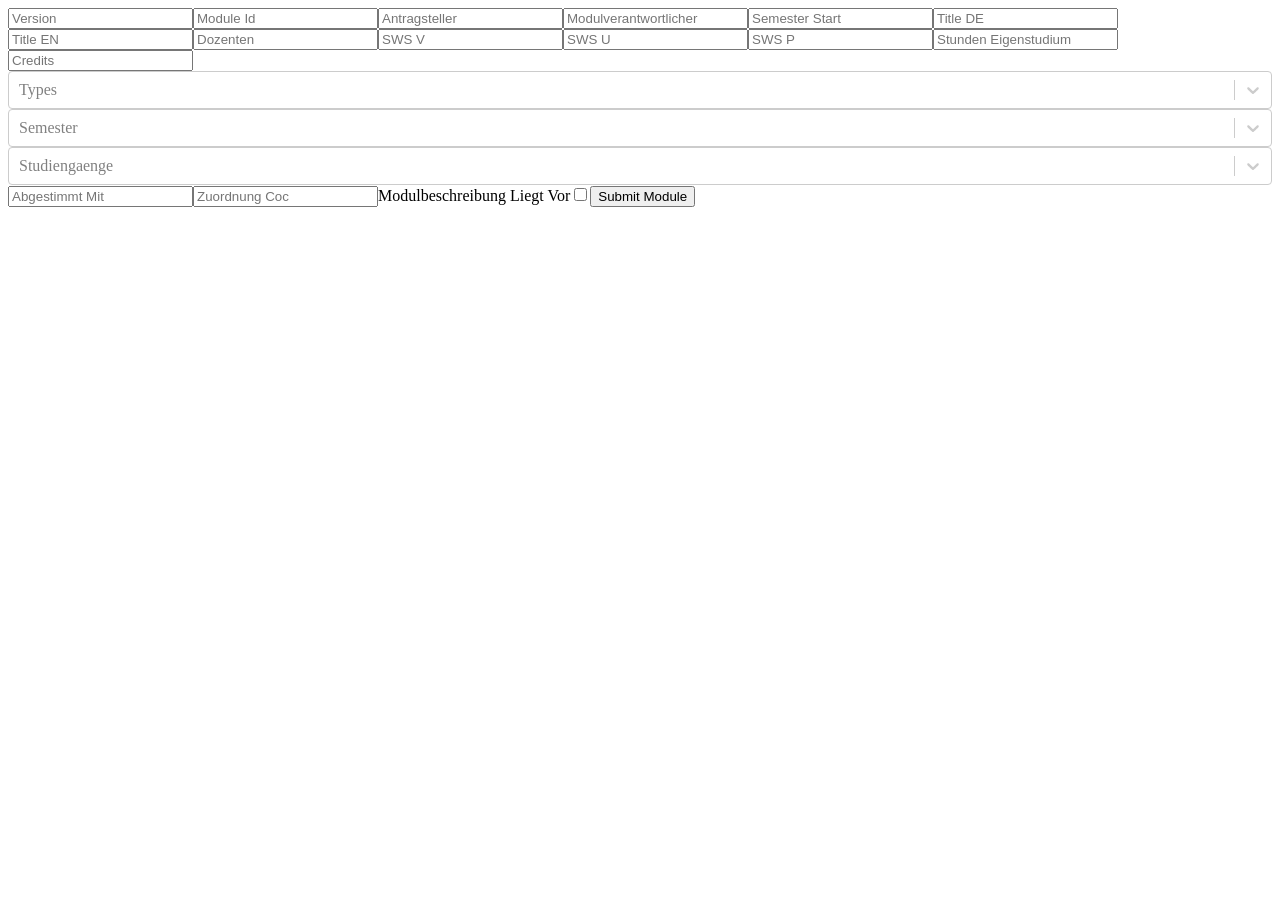
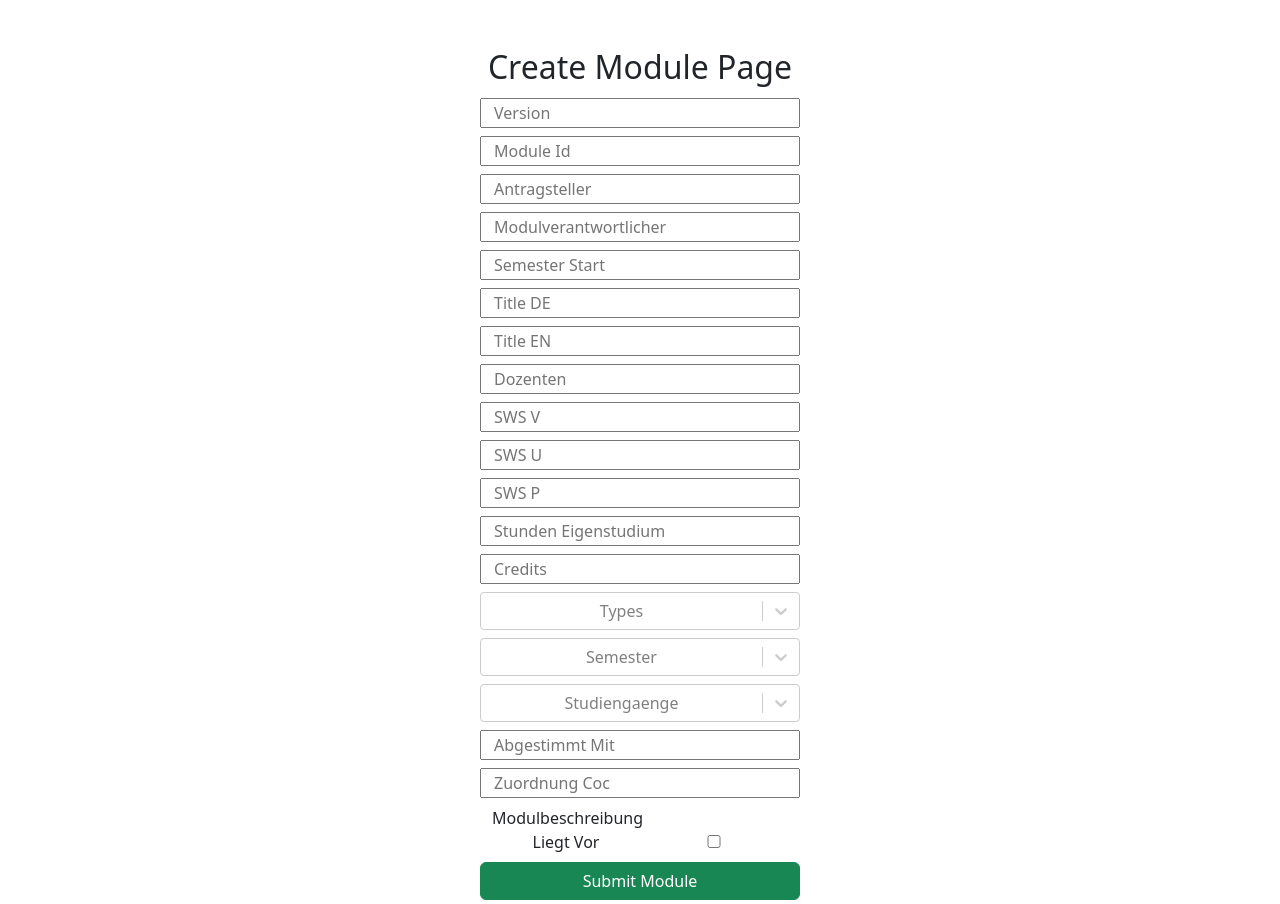
Before and after one commit to burakssen/tum, a React (Create React App) app in the folder frontend/: page /createModule in a window 1280 px wide. Before the commit the page ends 800 px from the top, so only its background shows below. Built offline with nearby package versions, Linux system fonts and the light colour scheme; no server answers; sample sign-in values are in the browser's storage.

Commit message:
Add some css frontend styling with bootstrap

```diff
--- a/frontend/package.json
+++ b/frontend/package.json
@@ -13,6 +13,7 @@
     "@testing-library/react": "^13.4.0",
     "@testing-library/user-event": "^13.5.0",
     "axios": "^1.3.4",
+    "bootstrap": "^5.2.3",
     "localforage": "^1.10.0",
     "match-sorter": "^6.3.1",
     "react": "^18.2.0",
@@ -22,6 +23,7 @@
     "react-select": "^5.7.0",
     "sort-by": "^1.2.0",
     "styled-components": "^5.3.8",
+    "wc-toast": "^1.2.9",
     "web-vitals": "^2.1.4"
   },
   "scripts": {
--- a/frontend/public/index.html
+++ b/frontend/public/index.html
@@ -24,11 +24,21 @@
       work correctly both with client-side routing and a non-root public URL.
       Learn how to configure a non-root public URL by running `npm run build`.
     -->
+    <link href="https://cdn.jsdelivr.net/npm/bootstrap@5.3.0-alpha1/dist/css/bootstrap.min.css" rel="stylesheet" integrity="sha384-GLhlTQ8iRABdZLl6O3oVMWSktQOp6b7In1Zl3/Jr59b6EGGoI1aFkw7cmDA6j6gD" crossorigin="anonymous">
+
     <title>React App</title>
+
+
   </head>
   <body>
+    <wc-toast></wc-toast>
+    <button class="toast"></button>
     <noscript>You need to enable JavaScript to run this app.</noscript>
+    <script src="https://cdn.jsdelivr.net/npm/bootstrap@5.3.0-alpha1/dist/js/bootstrap.bundle.min.js" integrity="sha384-w76AqPfDkMBDXo30jS1Sgez6pr3x5MlQ1ZAGC+nuZB+EYdgRZgiwxhTBTkF7CXvN" crossorigin="anonymous"></script>
+
+
     <div id="root"></div>
+
     <!--
       This HTML file is a template.
       If you open it directly in the browser, you will see an empty page.
--- a/frontend/src/App.js
+++ b/frontend/src/App.js
@@ -6,7 +6,7 @@ import Home from './Pages/Home';
 import LoginPage from './Pages/LoginPage';
 import EditPage from './Pages/EditPage';
 import CreateModulePage from './Pages/CreateModulePage';
-
+import UpdateModulePage from './Pages/UpdateModulePage'
 
 const App = () => {
     return (
@@ -27,6 +27,11 @@ const App = () => {
                     <CreateModulePage />
                 </ProtectedRoute>
             } />
+            <Route path="updateModule" element={
+                <ProtectedRoute>
+                    <UpdateModulePage />
+                </ProtectedRoute>
+            } />
             <Route path='*' element={
                 <ProtectedRoute>
                     <Navigate to='home' />
--- a/frontend/src/Pages/CreateModulePage.js
+++ b/frontend/src/Pages/CreateModulePage.js
@@ -2,6 +2,8 @@ import { useEffect, useState } from "react";
 import { createModule, getMeta } from "../apigateway";
 import Select from "react-select";
 import { useNavigate } from "react-router-dom";
+import axios from "axios";
+import { toast } from "wc-toast";
 
 function CreateModulePage() {
 
@@ -99,39 +101,55 @@ function CreateModulePage() {
             "modulbeschreibung_liegt_vor": modulbeschreibung_liegt_vor
         }
 
-        await createModule(module);
+        try {
+            const response = await createModule(module);
+            if (response.status === axios.HttpStatusCode.Ok) {
+                toast.success("Module created successfully", { duration: 2000 });
+            }
             navigate("/home");
+        }
+        catch (err) {
+            toast.error("Something went wrong!", { duration: 2000 });
+            console.log(err);
+        }
+
+
     }
 
     return (
-        <div className="createForm">
-            <input type="text" placeholder="Version" onChange={(e) => { setVersion(e.target.value) }} />
-            <input type="text" placeholder="Module Id" onChange={(e) => { setModule_id(e.target.value) }} />
-            <input type="text" placeholder="Antragsteller" onChange={(e) => { setAntragsteller(e.target.value) }} />
-            <input type="text" placeholder="Modulverantwortlicher" onChange={(e) => { setModulverantwortlicher(e.target.value) }} />
-            <input type="text" placeholder="Semester Start" onChange={(e) => { setSemester_start(e.target.value) }} />
-            <input type="text" placeholder="Title DE" onChange={(e) => { setTitel_de(e.target.value) }} />
-            <input type="text" placeholder="Title EN" onChange={(e) => { setTitel_en(e.target.value) }} />
-            <input type="text" placeholder="Dozenten" onChange={(e) => { setDozenten(e.target.value) }} />
-            <input type="number" placeholder="SWS V" onChange={(e) => { setSws_v(e.target.value) }} />
-            <input type="number" placeholder="SWS U" onChange={(e) => { setSws_u(e.target.value) }} />
-            <input type="number" placeholder="SWS P" onChange={(e) => { setSws_p(e.target.value) }} />
-            <input type="number" placeholder="Stunden Eigenstudium" onChange={(e) => { setStunden_eigenstudium(e.target.value) }} />
-            <input type="number" placeholder="Credits" onChange={(e) => { setCredits(e.target.value) }} />
+        <div className="container-fluid text-center d-flex flex-column" style={{ height: "100vh" }}>
+            <div className="col-lg-12 col-sm-12 pt-5"><h2>Create Module Page</h2></div>
+            <div className="row align-items-center justify-content-center flex-fill flex-column">
+                <input className="col-lg-3 col-sm-6 m-1" type="text" placeholder="Version" onChange={(e) => { setVersion(e.target.value) }} />
+                <input className="col-lg-3 col-sm-6 m-1" type="text" placeholder="Module Id" onChange={(e) => { setModule_id(e.target.value) }} />
+                <input className="col-lg-3 col-sm-6 m-1" type="text" placeholder="Antragsteller" onChange={(e) => { setAntragsteller(e.target.value) }} />
+                <input className="col-lg-3 col-sm-6 m-1" type="text" placeholder="Modulverantwortlicher" onChange={(e) => { setModulverantwortlicher(e.target.value) }} />
+                <input className="col-lg-3 col-sm-6 m-1" type="text" placeholder="Semester Start" onChange={(e) => { setSemester_start(e.target.value) }} />
+                <input className="col-lg-3 col-sm-6 m-1" type="text" placeholder="Title DE" onChange={(e) => { setTitel_de(e.target.value) }} />
+                <input className="col-lg-3 col-sm-6 m-1" type="text" placeholder="Title EN" onChange={(e) => { setTitel_en(e.target.value) }} />
+                <input className="col-lg-3 col-sm-6 m-1" type="text" placeholder="Dozenten" onChange={(e) => { setDozenten(e.target.value) }} />
+                <input className="col-lg-3 col-sm-6 m-1" type="number" placeholder="SWS V" onChange={(e) => { setSws_v(e.target.value) }} />
+                <input className="col-lg-3 col-sm-6 m-1" type="number" placeholder="SWS U" onChange={(e) => { setSws_u(e.target.value) }} />
+                <input className="col-lg-3 col-sm-6 m-1" type="number" placeholder="SWS P" onChange={(e) => { setSws_p(e.target.value) }} />
+                <input className="col-lg-3 col-sm-6 m-1" type="number" placeholder="Stunden Eigenstudium" onChange={(e) => { setStunden_eigenstudium(e.target.value) }} />
+                <input className="col-lg-3 col-sm-6 m-1" type="number" placeholder="Credits" onChange={(e) => { setCredits(e.target.value) }} />
 
                 <Select
+                    className="col-lg-3 col-sm-6 m-1 p-0"
                     name="types"
                     placeholder="Types"
                     options={typesOptions}
                     onChange={(e) => { setType(e.value); }}
                 />
                 <Select
+                    className="col-lg-3 col-sm-6 m-1 p-0"
                     name="semester"
                     placeholder="Semester"
                     options={semesterOptions}
                     onChange={(e) => { setSemester(e.value); }}
                 />
                 <Select
+                    className="col-lg-3 col-sm-6 m-1 p-0"
                     name="studiengaenge"
                     isMulti
                     placeholder="Studiengaenge"
@@ -144,11 +162,14 @@ function CreateModulePage() {
                         setStudiengaenge(stud);
                     }}
                 />
-            <input type="text" placeholder="Abgestimmt Mit" onChange={(e) => { setAbgestimmt_mit(e.target.value) }} />
-            <input type="text" placeholder="Zuordnung Coc" onChange={(e) => { setZuordnung_coc(e.target.value) }} />
-            <label>Modulbeschreibung Liegt Vor</label>
-            <input type="checkbox" onChange={() => { setModulbeschreibung_liegt_vor(!modulbeschreibung_liegt_vor) }} />
-            <button onClick={handleSubmitModule}>Submit Module</button>
+                <input className="col-lg-3 col-sm-6 m-1" type="text" placeholder="Abgestimmt Mit" onChange={(e) => { setAbgestimmt_mit(e.target.value) }} />
+                <input className="col-lg-3 col-sm-6 m-1" type="text" placeholder="Zuordnung Coc" onChange={(e) => { setZuordnung_coc(e.target.value) }} />
+                <div className="col-lg-3 col-sm-6 m-1 row-6">
+                    <label className="col-lg-6 col-sm-6" >Modulbeschreibung Liegt Vor</label>
+                    <input className="col-lg-6 col-sm-6" type="checkbox" onChange={() => { setModulbeschreibung_liegt_vor(!modulbeschreibung_liegt_vor) }} />
+                </div>
+                <button className="col-lg-3 col-sm-6 m-1 btn btn-success" onClick={handleSubmitModule}>Submit Module</button>
+            </div>
         </div>
     );
 }
--- a/frontend/src/Pages/Home.js
+++ b/frontend/src/Pages/Home.js
@@ -41,15 +41,18 @@ function Home() {
 
 
     return (
-        <div className="Home">
-            <button onClick={() => { logout() }}>Logout</button>
+        <div className="container">
+            <div className="container-fluid text-center d-flex flex-column" style={{ height: "100vh" }}>
+                <button className="btn btn-danger align-self-end m-2" onClick={() => { logout() }}>Logout</button>
 
-            <table>
+                <div className="row align-items-center justify-content-center flex-fill flex-column">
+                    <table className="table">
                         <thead>
                             <tr>
-                        <th></th>
+                                <th>#</th>
                                 <th>Module Id</th>
                                 <th>Module Version</th>
+                                <th></th>
                             </tr>
                         </thead>
                         <tbody>
@@ -57,18 +60,25 @@ function Home() {
                                 moduleList.map((module, index) => {
                                     return getModuleVersions(module).map((version, versionIndex) => {
                                         return (<tr key={version}>
-                                    <th>{index + 1}.{versionIndex + 1}</th>
+                                            <th>{index + 1}</th>
                                             <th>{module["versions"][version]["module_id"]}</th>
                                             <th>{version}</th>
-                                    <th><button onClick={() => { navigate("/edit", { state: { document_id: module["_id"], version: version } }) }}>Edit</button></th>
+                                            <th><button className="btn btn-warning" style={{ width: "100%" }} onClick={() => { navigate("/edit", { state: { document_id: module["_id"], version: version } }) }}>Edit</button></th>
                                         </tr>);
                                     })
                                 })
                             }
                         </tbody>
                     </table>
-            <button onClick={() => navigate("/createModule")}>Create Module</button>
+                    <div className="row justify-content-center">
+                        <button className="btn btn-success col-3 m-1" onClick={() => navigate("/createModule")}>Create Module</button>
+                        <button className="btn btn-primary col-3 m-1" onClick={() => navigate("/updateModule")}>Update Module</button>
+
+                    </div>
+
+                </div>
             </div >
+        </div>
     );
 }
 export default Home;
--- a/frontend/src/Pages/UpdateModulePage.js
+++ b/frontend/src/Pages/UpdateModulePage.js
@@ -0,0 +1,9 @@
+function UpdateModulePage() {
+    return (
+        <div>
+            Update Module Page
+        </div>
+    );
+}
+
+export default UpdateModulePage;
```
Also changed, not shown: frontend/src/Pages/LoginPage.js (+25 -14 lines), 2 other files (tests, documents, lock files or other folders). Lines whose indentation alone changed are shown as unchanged.
